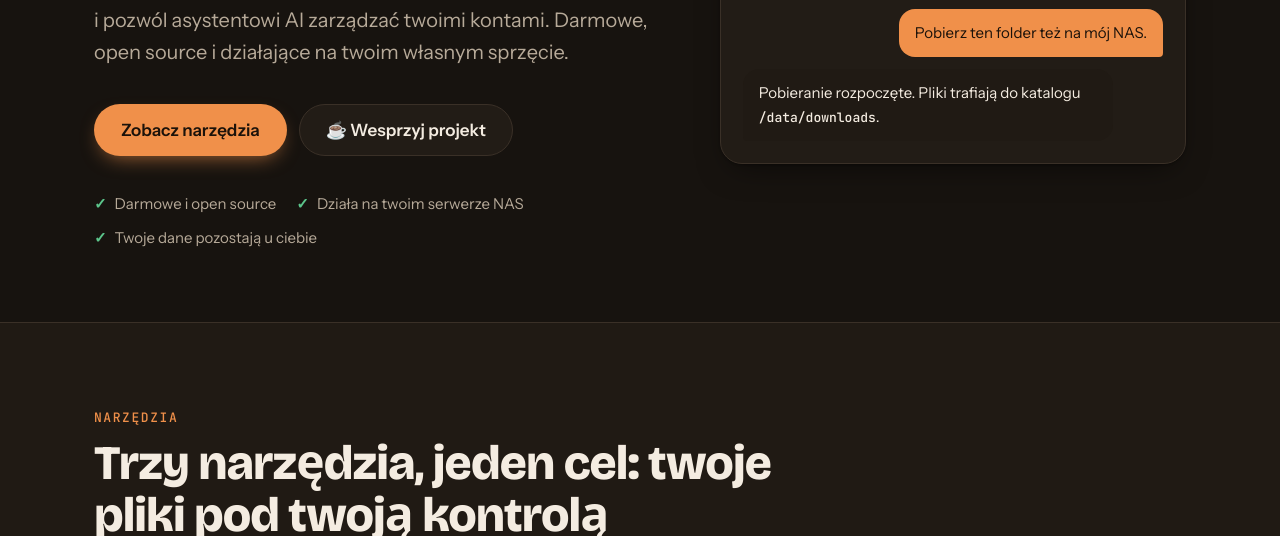
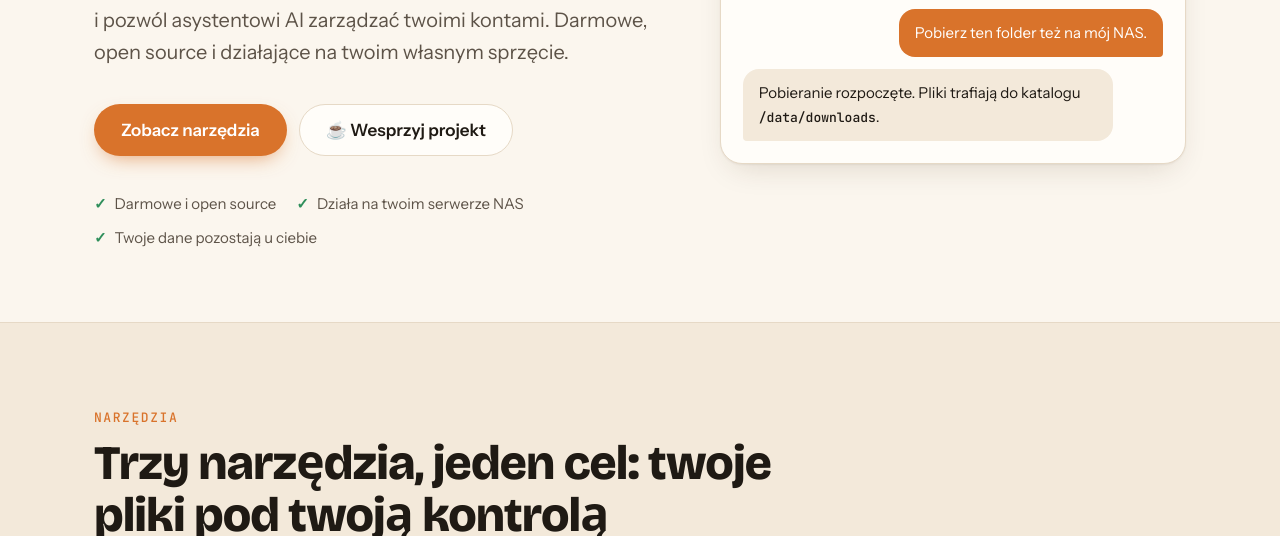
Before and after one commit to pawisoon/chomik-tools, a plain HTML site: page site/public/index.html in a window 1280 px wide. Shown: the part 564-1100 px from the top of the page. Drawn offline with nearby package versions, Linux system fonts and the dark colour scheme.

Commit message:
Product page: light theme by default

```diff
--- a/site/public/index.html
+++ b/site/public/index.html
@@ -13,7 +13,7 @@
 (function () {
   var t = null;
   try { t = localStorage.getItem("theme"); } catch (e) {}
-  if (t !== "light" && t !== "dark") t = matchMedia("(prefers-color-scheme: dark)").matches ? "dark" : "light";
+  if (t !== "dark") t = "light";
   document.documentElement.setAttribute("data-theme", t);
 })();
 </script>
@@ -35,21 +35,6 @@
   --shadow: 0 1px 2px rgba(60, 40, 10, .06), 0 12px 32px -12px rgba(60, 40, 10, .18);
   --suppi: #ff5a5f;
   --bmc: #ffdd00;
-}
-@media (prefers-color-scheme: dark) {
-  :root:not([data-theme="light"]) {
-    --bg: #17130f;
-    --bg-2: #201a14;
-    --card: #221c16;
-    --ink: #f4ece1;
-    --ink-2: #b7aa99;
-    --line: #3a3027;
-    --accent: #f0904a;
-    --accent-ink: #1b120a;
-    --accent-soft: #3a2616;
-    --green: #5cc58b;
-    --shadow: 0 1px 2px rgba(0, 0, 0, .3), 0 12px 32px -12px rgba(0, 0, 0, .6);
-  }
 }
 :root[data-theme="dark"] {
   --bg: #17130f; --bg-2: #201a14; --card: #221c16; --ink: #f4ece1; --ink-2: #b7aa99; --line: #3a3027;
```
